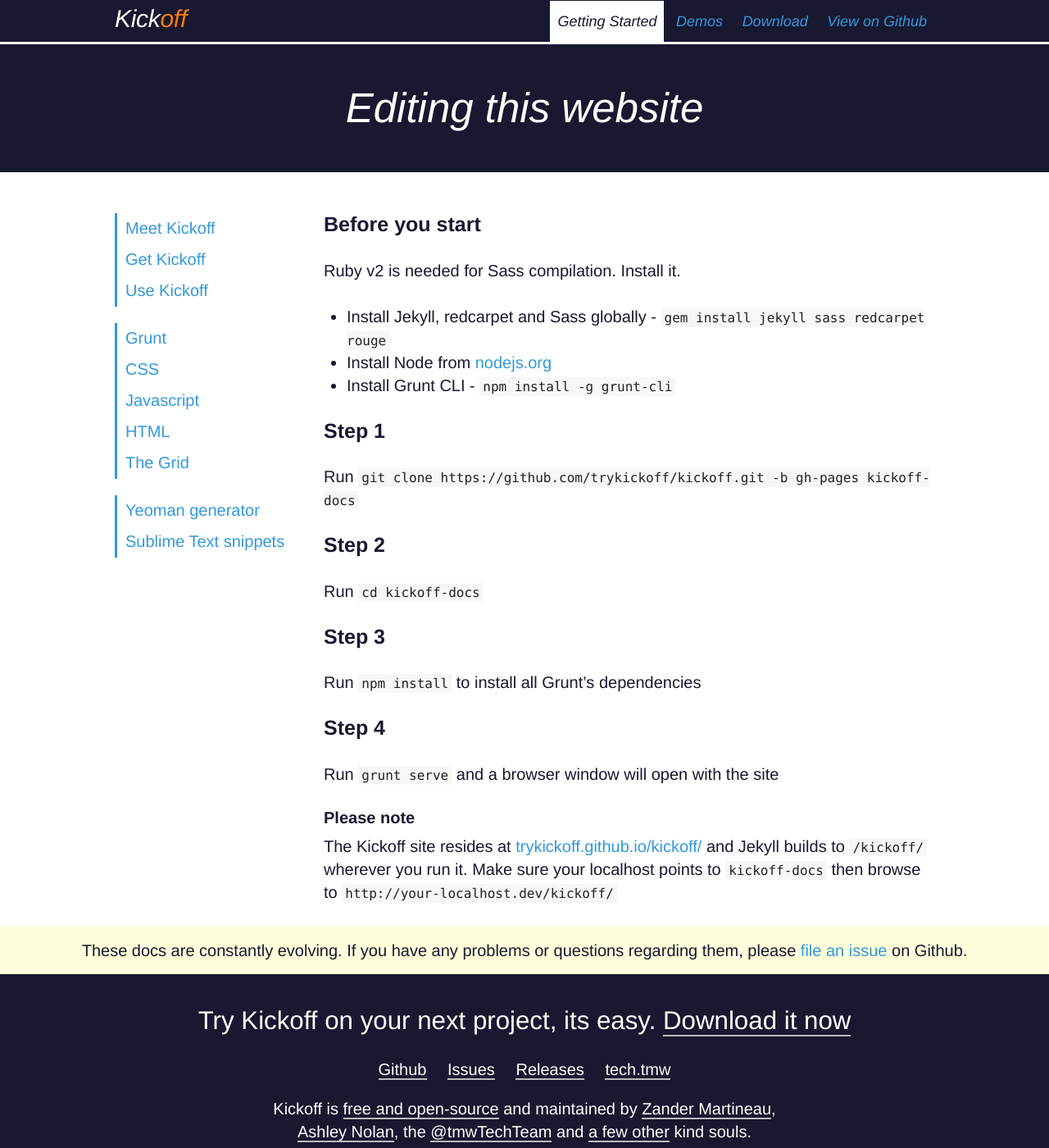
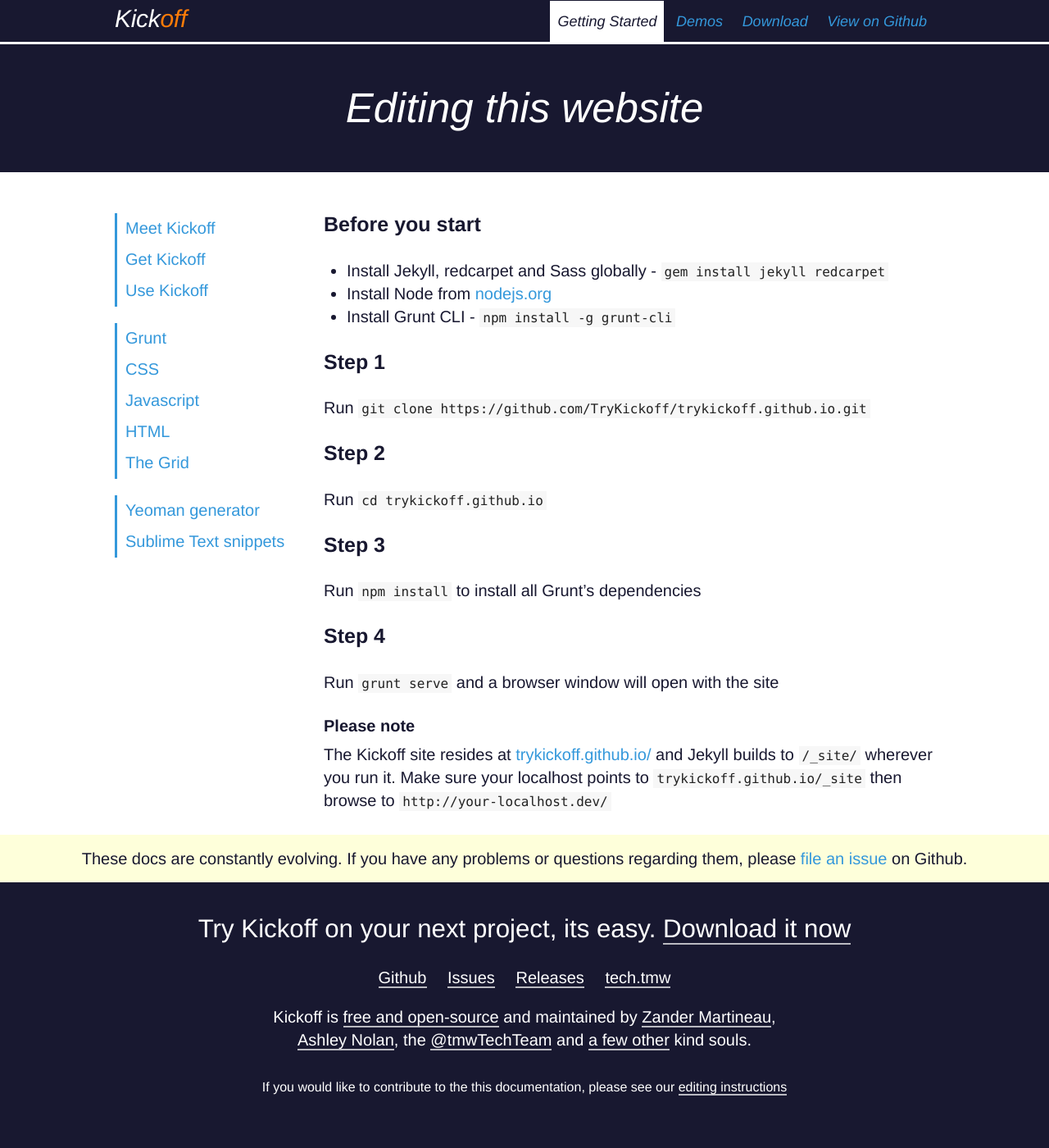
Before and after one commit to TryKickoff/trykickoff.github.io, a Jekyll site: the page built from learn/editing.md, in a window 1280 px wide and 1400 px high. Shown: the whole window at 82% size. Built offline with Jekyll 4.4.1, drawn with Linux system fonts in a browser that asks for light colours; nearby versions of some CDN libraries; Markdown is read by kramdown in place of the engine named in the settings; comment, search, counter and statistics services are not loaded.

Commit message:
contribution editing instructions update

```diff
--- a/learn/editing.md
+++ b/learn/editing.md
@@ -9,19 +9,18 @@
 ---
 
 ### Before you start
-Ruby v2 is needed for Sass compilation. Install it.
 
-* Install Jekyll, redcarpet and Sass globally - `gem install jekyll sass redcarpet rouge`
+* Install Jekyll, redcarpet and Sass globally - `gem install jekyll redcarpet`
 * Install Node from [nodejs.org](http://nodejs.org/)
 * Install Grunt CLI - `npm install -g grunt-cli`
 
 ### Step 1
 
-Run `git clone https://github.com/trykickoff/kickoff.git -b gh-pages kickoff-docs`
+Run `git clone https://github.com/TryKickoff/trykickoff.github.io.git`
 
 ### Step 2
 
-Run `cd kickoff-docs`
+Run `cd trykickoff.github.io`
 
 ### Step 3
 
@@ -33,4 +32,4 @@
 
 #### Please note
 
-The Kickoff site resides at [trykickoff.github.io/kickoff/](http://trykickoff.github.io/kickoff/) and Jekyll builds to `/kickoff/` wherever you run it. Make sure your localhost points to `kickoff-docs` then browse to `http://your-localhost.dev/kickoff/`
+The Kickoff site resides at [trykickoff.github.io/](http://trykickoff.github.io/) and Jekyll builds to `/_site/` wherever you run it. Make sure your localhost points to `trykickoff.github.io/_site` then browse to `http://your-localhost.dev/`
```
